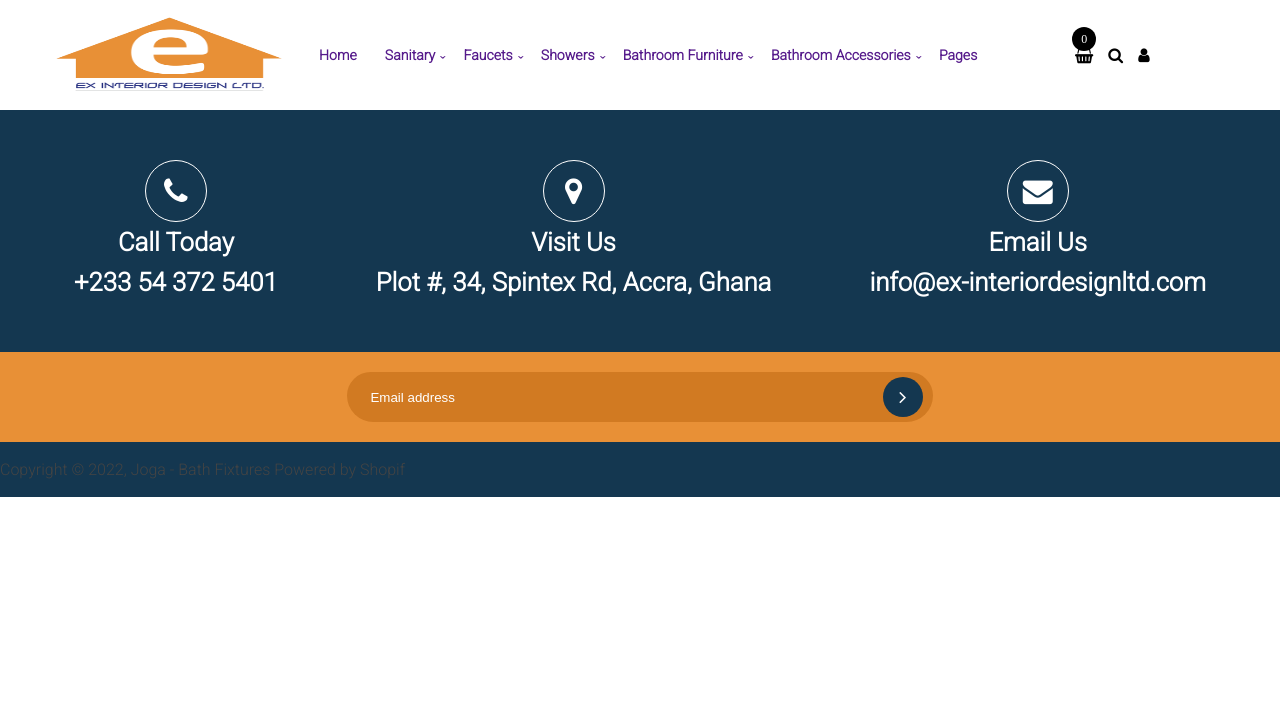
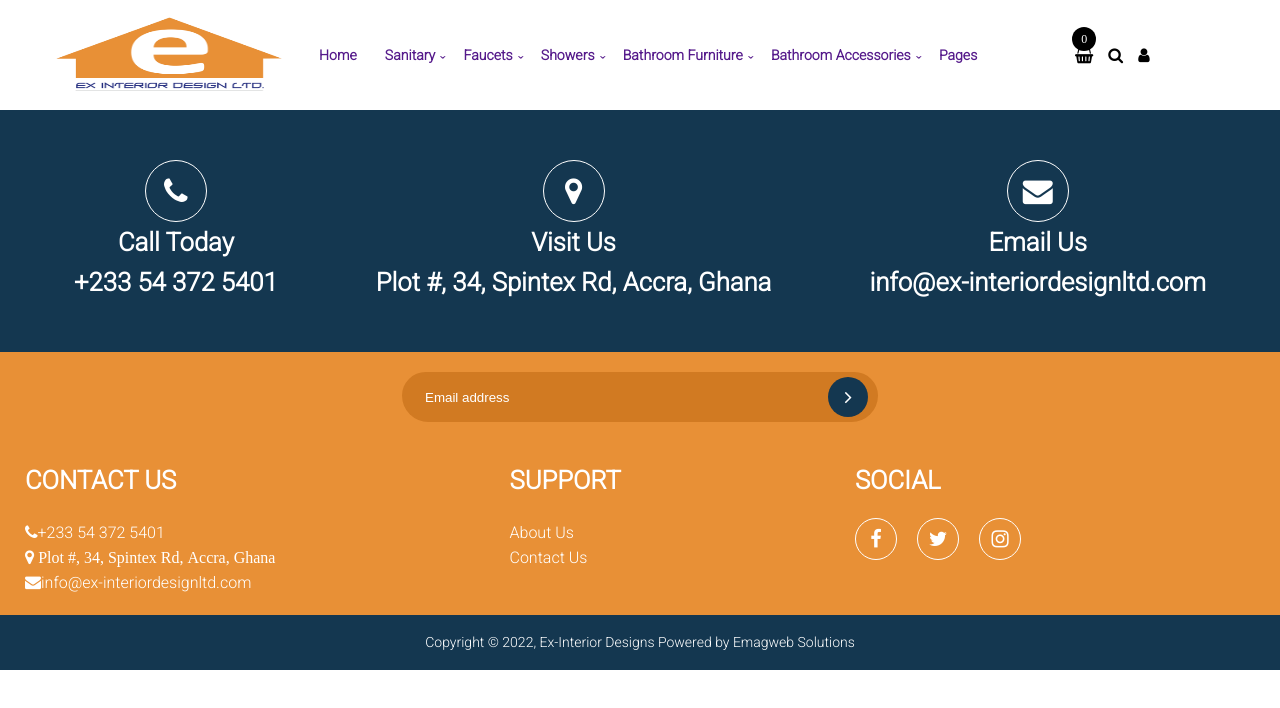
Before and after one commit to emagwebsolutions/exinterior, a Next.js app: page / in a window 1280 px wide. Shown: the top 708 px of the page. Built offline with nearby package versions, Linux system fonts and the light colour scheme.

Commit message:
Ten Commit

```diff
--- a/components/footer/FooterBottom.tsx
+++ b/components/footer/FooterBottom.tsx
@@ -4,7 +4,7 @@ const FooterBottom = () => {
   return (
     <section>
       <footer>
-        <p>Copyright © 2022, Joga - Bath Fixtures Powered by Shopif</p>
+        <p>Copyright © 2022, Ex-Interior Designs  Powered by Emagweb Solutions</p>
       </footer>
     </section>
   );
--- a/components/footer/FooterMiddle.tsx
+++ b/components/footer/FooterMiddle.tsx
@@ -1,14 +1,12 @@
 import React from 'react';
-import Image from 'next/image';
 import Link from 'next/link';
 
 const FooterMiddle = () => {
   return (
     <section>
       <div className="container">
-        <div className="footer-social"></div>
-
-        <div>
+        <div></div>
+        <div className="col-1">
           <div className="newsletter">
             <input type="text" placeholder="Email address" />
             <button>
@@ -16,8 +14,51 @@ const FooterMiddle = () => {
             </button>
           </div>
         </div>
+        <div></div>
+      </div>
 
-        <div></div>
+      <div className="container footer-details">
+        <div>
+          <h3>CONTACT US</h3>
+          <ul>
+            <li>
+              <i className="fa fa-phone"></i>
+              +233 54 372 5401
+            </li>
+            <li>
+              <i className="fa fa-map-marker">
+                {' '}
+                Plot #, 34, Spintex Rd, Accra, Ghana
+              </i>
+            </li>
+            <li>
+              <i className="fa fa-envelope"></i>info@ex-interiordesignltd.com
+            </li>
+          </ul>
+        </div>
+        <div>
+          <h3>SUPPORT</h3>
+          <ul>
+            <li>
+              <Link href="/about">
+                <a>About Us</a>
+              </Link>
+            </li>
+            <li>
+              <Link href="/about">
+                <a>Contact Us</a>
+              </Link>
+            </li>
+          </ul>
+        </div>
+        <div>
+          <h3>SOCIAL</h3>
+          <div className="footer-social-box">
+            <i className="fa fa-facebook"></i>
+            <i className="fa fa-twitter"></i>
+            <i className="fa fa-instagram"></i>
+          </div>
+        </div>
       </div>
     </section>
   );
--- a/styles/footer.scss
+++ b/styles/footer.scss
@@ -29,7 +29,7 @@
       border-top-left-radius: 2.5rem;
       border-bottom-right-radius: 2.8rem;
       border-bottom-left-radius: 2.8rem;
-      padding-block: .5em;
+      padding-block: 0.5em;
       padding-inline: 1em;
       background-color: #d17a22;
       display: flex;
@@ -58,10 +58,49 @@
         align-items: center;
       }
     }
+
+    .footer-details {
+      color: white;
+      h3 {
+        margin-top: 2em;
+      }
+      ul {
+        margin-top: 2em;
+        font-size: 1.6rem;
+        line-height: 2.5rem;
+        li {
+          a {
+            color: white;
+            text-decoration: none;
+          }
+        }
+      }
+      .footer-social-box {
+        display: flex;
+        gap: 2rem;
+        margin-top: 3em;
+        .fa {
+          padding: 1em;
+          width: 3rem;
+          height: 3rem;
+          border: solid 0.1rem white;
+          border-radius: 50%;
+          font-size: 2rem;
+          display: flex;
+          align-items: center;
+          justify-content: center;
+        }
+      }
+    }
   }
   section:nth-of-type(3) {
     background-color: primary();
     padding-block: 2em;
     width: 100vw;
+    text-align: center;
+p{
+    color: white;
+    font-size: 1.4rem;
+}
   }
 }
```
Also changed, not shown: components/nav/MenuLinks.tsx (+5 -2 lines).
